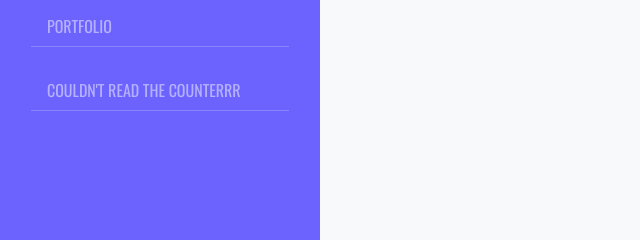
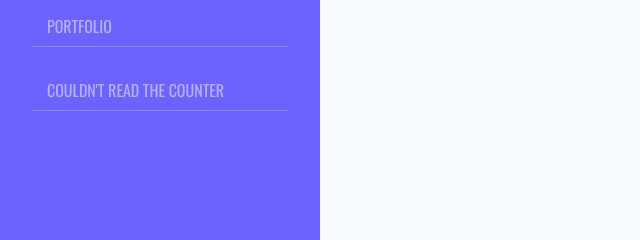
Before and after one commit to murat-sagmak/aws-cloud-resume-challenge, a plain HTML site: page website/index.html in a window 1280 px wide. Shown: the part 351-591 px from the top of the page, 0-640 px from the left. Drawn offline with nearby package versions, Linux system fonts and the light colour scheme; no server answers; a web font is replaced by a local one.

```diff
--- a/website/index.html
+++ b/website/index.html
@@ -32,7 +32,7 @@
                         <a href="#portfolio"
                             class="nav-item nav-link text-white-50 font-os font-size-16 active">Portfolio</a>
                         <div class="counter-number nav-item nav-link text-white-50 font-os font-size-16 active">Couldn't
-                            read the counterrr</div>
+                            read the counter</div>
                     </div>
                 </nav>
             </div>
```
